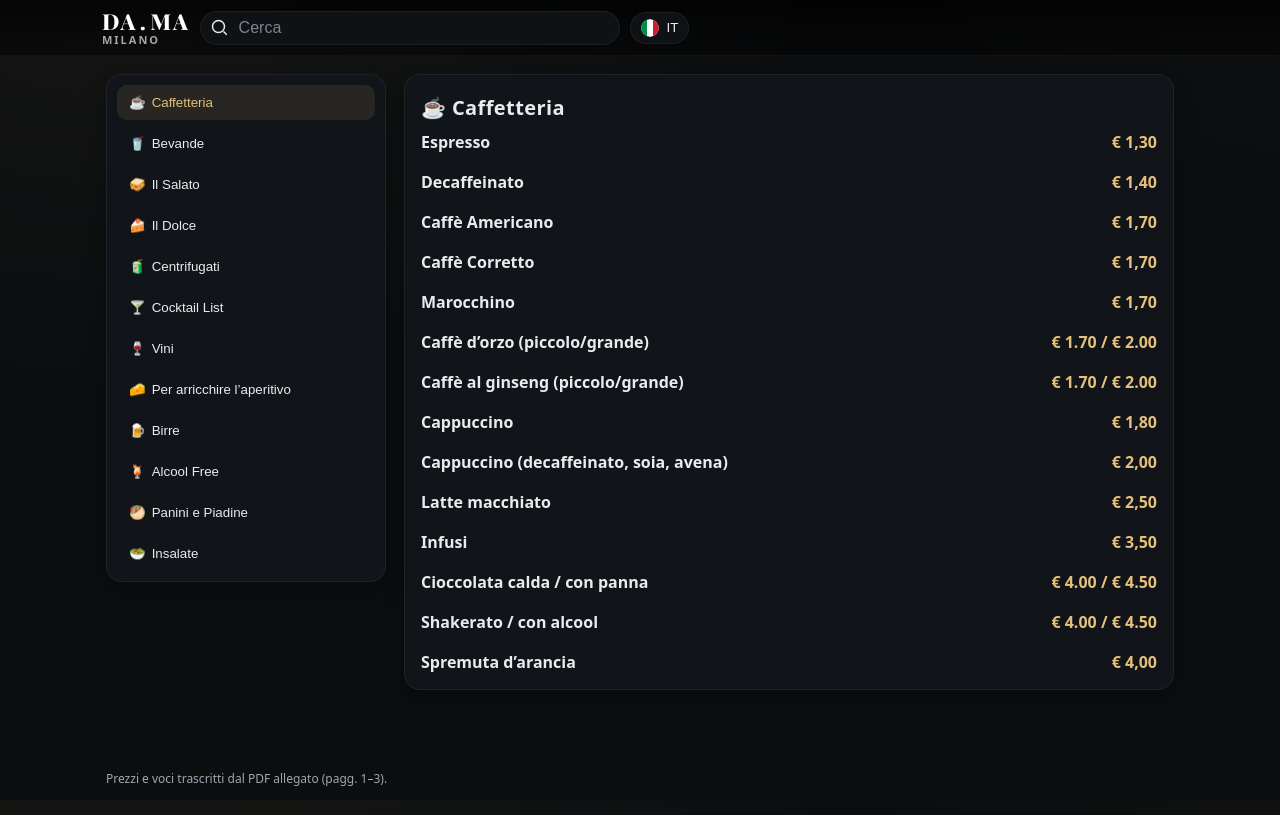
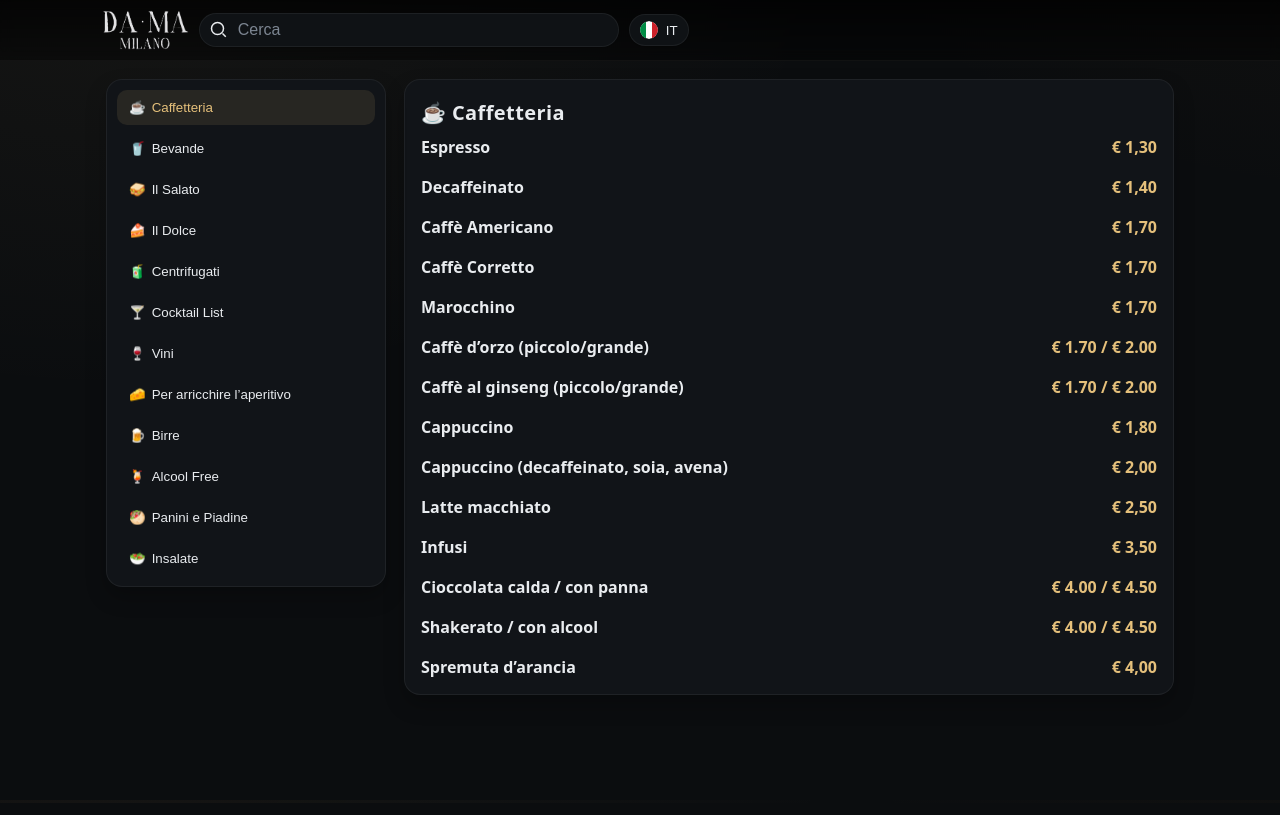
Before and after one commit to Repppo/dama-menu, a plain HTML site: page index.html in a window 1280 px wide. Drawn offline with nearby package versions, Linux system fonts and the light colour scheme.

Commit message:
logo img instead of text + favicon

```diff
--- a/index.html
+++ b/index.html
@@ -9,16 +9,24 @@
   <link rel="preconnect" href="https://fonts.gstatic.com" crossorigin>
   <link href="https://fonts.googleapis.com/css2?family=Playfair+Display:wght@700;800&display=swap" rel="stylesheet">
   <link rel="stylesheet" href="styles.css">
+
+  <link rel="apple-touch-icon" sizes="180x180" href="/apple-touch-icon.png">
+  <link rel="icon" type="image/png" sizes="32x32" href="/favicon-32x32.png">
+  <link rel="icon" type="image/png" sizes="16x16" href="/favicon-16x16.png">
+  <link rel="manifest" href="/site.webmanifest">
 </head>
 <body>
   <header>
     <div class="bar">
+      <!-- Textual Logo
       <div class="brand">
         <a href="#" class="wordmark" aria-label="DA.MA Milano">
           <span class="brand-text">DA<span class="sep">.</span>MA</span>
           <span class="city">Milano</span>
         </a>
       </div>
+      -->
+      <img src="logo-transp.png" alt="DA·MA Milano"/>
 
       <div class="pill" role="search">
         <svg viewBox="0 0 24 24" width="18" height="18"><path fill="none" stroke="currentColor" stroke-width="2" d="m21 21-4.3-4.3M10 18a8 8 0 1 1 0-16a8 8 0 0 1 0 16Z"/></svg>
@@ -38,7 +46,9 @@
   </main>
 
   <footer>
-    <div>Prezzi e voci trascritti dal PDF allegato (pagg. 1–3).</div>
+    <!---
+    <div>Footer goes here</div>
+    -->
   </footer>
 
   <script src="menu-data.js"></script>
--- a/styles.css
+++ b/styles.css
@@ -37,12 +37,19 @@ header{
   display:flex; gap:10px; align-items:center;
   flex-wrap:nowrap; /* non spezzare l'header */
 }
+
+.bar img { /* logo immagine */
+  height:40px;
+}
+
 @media (max-width:560px){
   .bar{ gap:8px; } /* teniamo tutto su una riga finché possibile */
 }
 
-/* Wordmark su due righe compatte */
+/* Wordmark su due righe compatte (logo testuale)
+
   .brand{display:flex; align-items:center; flex:0 0 auto;}
+
   .wordmark{
     display:flex; flex-direction:column; align-items:flex-start;
     gap:2px; text-decoration:none; color:#fff; line-height:1.05;
@@ -57,6 +64,8 @@ header{
     font-weight:600; letter-spacing:.18em; text-transform:uppercase;
     color:var(--muted); font-size:11px; line-height:1;
   }
+
+*/
 
 /* Search compatta: non fa andare a capo l'header e non causa zoom su iOS */
 .pill{
@@ -112,6 +121,7 @@ section{ display:flex; flex-direction:column; gap:22px; }
   box-shadow:0 10px 20px rgba(0,0,0,.25);
 }
 .card h2{margin:.2rem 0 10px; font-size:20px; letter-spacing:.02em}
+
 /* Lista voci dentro la card */
 .grid{
   display: flex;
```
Also changed, not shown: android-chrome-192x192.png (added), android-chrome-512x512.png (added), apple-touch-icon.png (added), favicon-16x16.png (added), favicon-32x32.png (added), favicon.ico (added), logo-transp.png (renamed from logo-WB.png), site.webmanifest (added). Lines whose indentation alone changed are shown as unchanged.
